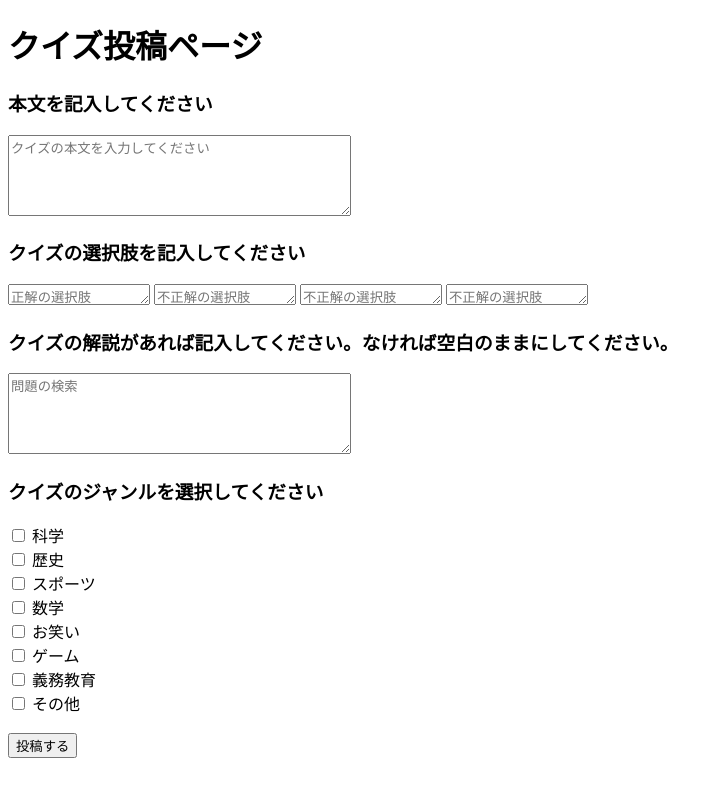
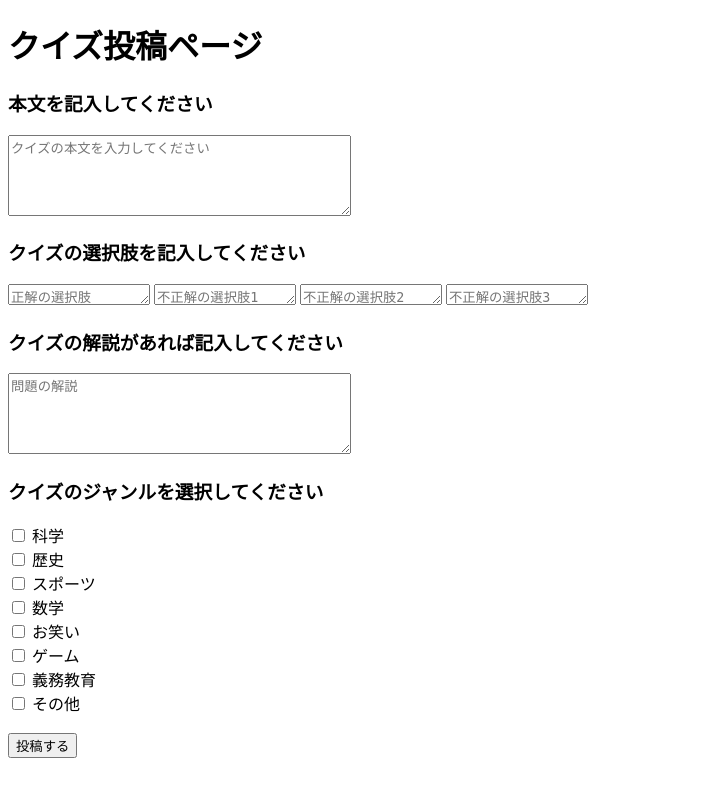
Before and after one commit to s1f102301336/WebSocket-Quiz-App, a Django app: template quiz/templates/quiz/makequiz.html in a window 1280 px wide. Shown: the whole page, without its empty margins (0-722 px from the left). Run offline with Django 5.2, Linux system fonts and the light colour scheme; the template is opened without the code that fills it, so the values that code supplies are empty.

Commit message:
投稿ページ修正

```diff
--- a/quiz/templates/quiz/makequiz.html
+++ b/quiz/templates/quiz/makequiz.html
@@ -11,51 +11,53 @@
     <form action="/submit-quiz" method="post">
         <!-- 本文入力 -->
         <h3>本文を記入してください</h3>
-        <textarea name="quizContent" rows="5" cols="40" placeholder="クイズの本文を入力してください"></textarea>
+        <textarea name="question" rows="5" cols="40" placeholder="クイズの本文を入力してください"></textarea>
+
+        <!-- 選択肢入力 -->
         <h3>クイズの選択肢を記入してください</h3>
-        <textarea name="quizContent" rows="1" cols="15" placeholder="正解の選択肢"></textarea>
-        <textarea name="quizContent" rows="1" cols="15" placeholder="不正解の選択肢"></textarea>
-        <textarea name="quizContent" rows="1" cols="15" placeholder="不正解の選択肢"></textarea>
-        <textarea name="quizContent" rows="1" cols="15" placeholder="不正解の選択肢"></textarea>
-        <h3>クイズの解説があれば記入してください。なければ空白のままにしてください。</h3>
-        <textarea name="quizContent" rows="5" cols="40" placeholder="問題の検索"></textarea>
+        <textarea name="correct_option" rows="1" cols="15" placeholder="正解の選択肢"></textarea>
+        <textarea name="wrong_option1" rows="1" cols="15" placeholder="不正解の選択肢1"></textarea>
+        <textarea name="wrong_option2" rows="1" cols="15" placeholder="不正解の選択肢2"></textarea>
+        <textarea name="wrong_option3" rows="1" cols="15" placeholder="不正解の選択肢3"></textarea>
 
+        <!-- 解説 -->
+        <h3>クイズの解説があれば記入してください</h3>
+        <textarea name="explanation" rows="5" cols="40" placeholder="問題の解説"></textarea>
 
         <!-- ジャンル選択 -->
         <h3>クイズのジャンルを選択してください</h3>
         <div>
-            <input type="checkbox" id="genre1" name="genre" value="science">
+            <input type="checkbox" id="genre1" name="genres" value="science">
             <label for="genre1">科学</label>
         </div>
         <div>
-            <input type="checkbox" id="genre2" name="genre" value="history">
+            <input type="checkbox" id="genre2" name="genres" value="history">
             <label for="genre2">歴史</label>
         </div>
         <div>
-            <input type="checkbox" id="genre3" name="genre" value="sports">
+            <input type="checkbox" id="genre3" name="genres" value="sports">
             <label for="genre3">スポーツ</label>
         </div>
         <div>
-            <input type="checkbox" id="genre4" name="genre" value="entertainment">
+            <input type="checkbox" id="genre4" name="genres" value="math">
             <label for="genre4">数学</label>
         </div>
         <div>
-            <input type="checkbox" id="genre5" name="genre" value="entertainment">
-            <label for="genre4">お笑い</label>
+            <input type="checkbox" id="genre5" name="genres" value="entertainment">
+            <label for="genre5">お笑い</label>
         </div>
         <div>
-            <input type="checkbox" id="genre6" name="genre" value="entertainment">
-            <label for="genre4">ゲーム</label>
+            <input type="checkbox" id="genre6" name="genres" value="games">
+            <label for="genre6">ゲーム</label>
         </div>
         <div>
-            <input type="checkbox" id="genre7" name="genre" value="entertainment">
-            <label for="genre4">義務教育</label>
+            <input type="checkbox" id="genre7" name="genres" value="education">
+            <label for="genre7">義務教育</label>
         </div>
         <div>
-            <input type="checkbox" id="genre8" name="genre" value="entertainment">
-            <label for="genre4">その他</label>
+            <input type="checkbox" id="genre8" name="genres" value="other">
+            <label for="genre8">その他</label>
         </div>
-
         <br>
 
         <!-- 送信ボタン -->
```
